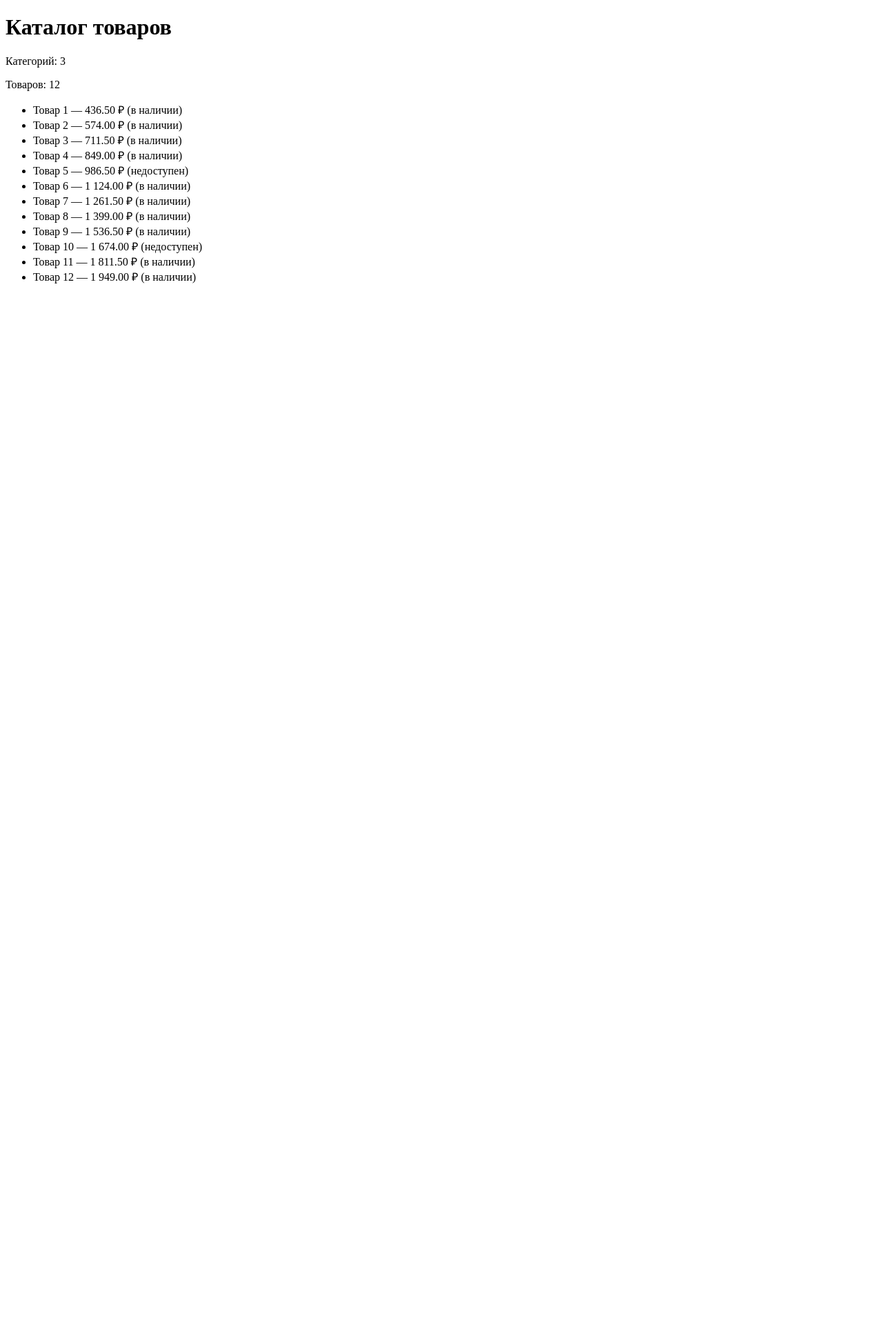
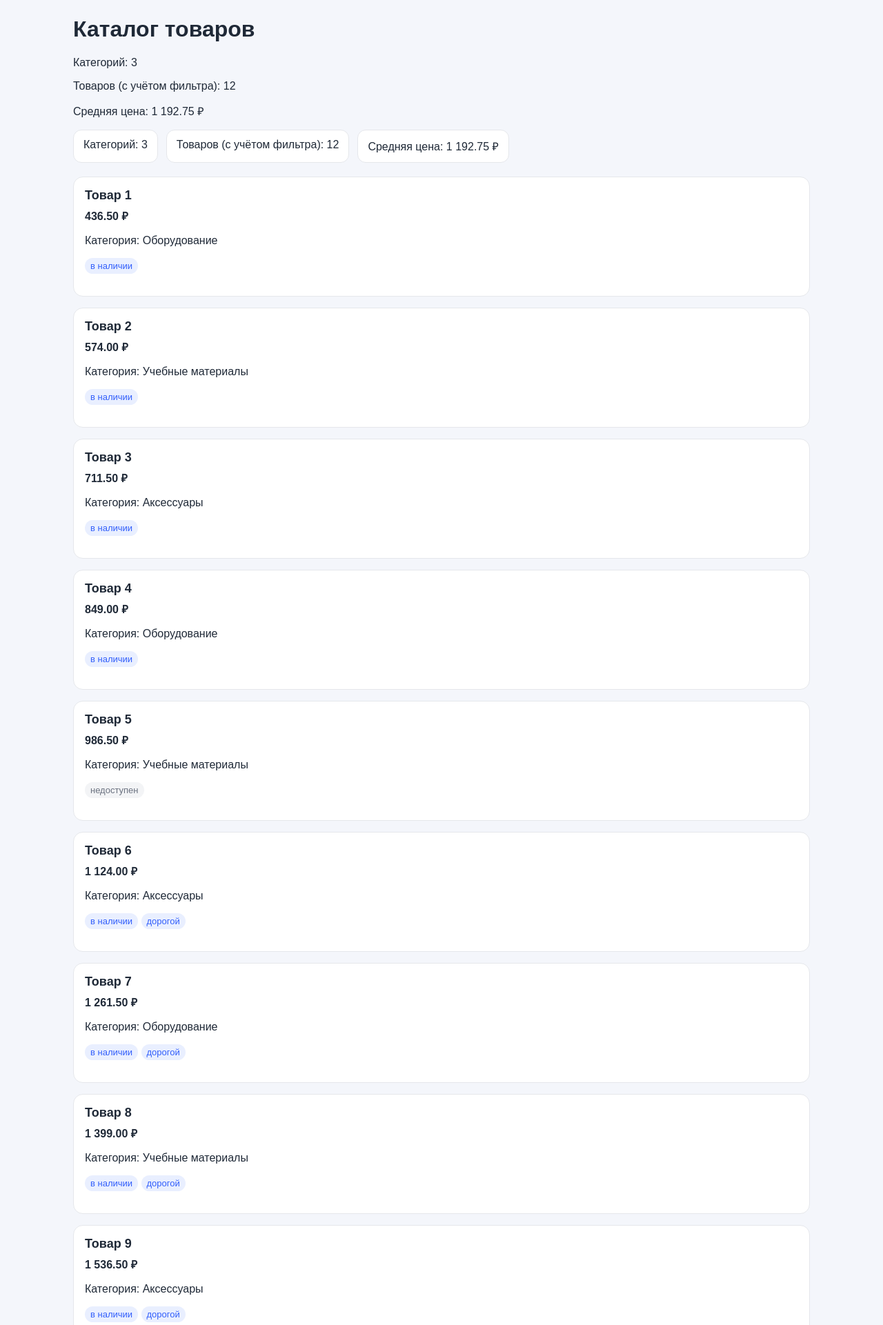
Before and after one commit to Toknnick/TRPO-Practice05, a PHP site: page / in a window 1280 px wide. Shown: the top 1921 px of the page at 69% size. Before the commit the page ends 411 px from the top, so only its background shows below. Run offline with PHP 8.4, Linux system fonts and the light colour scheme.

Commit message:
feat: добавлены фильтр каталога и карточки товаров

```diff
--- a/public/index.php
+++ b/public/index.php
@@ -4,13 +4,19 @@ require_once dirname(__FILE__) . '/../src/Model/Category.php';
 require_once dirname(__FILE__) . '/../src/Service/CatalogService.php';
 require_once dirname(__FILE__) . '/../src/functions.php';
 
-$catalog = new CatalogService(
+$catalogService = new CatalogService(
     dirname(__FILE__) . '/../data/products.json',
     dirname(__FILE__) . '/../data/categories.json'
 );
 
-$products = $catalog->getProducts();
-$categories = $catalog->getCategories();
+$productsWtithoutFilter = $catalogService->getProducts();
+$categories = $catalogService->getCategories();
+
+$rawCategoryId = trim($_GET['category_id'] ?? '');
+$filterCategoryId = $rawCategoryId === '' ? null : (int) $rawCategoryId;
+
+$products = $catalogService->filterByCategory($productsWtithoutFilter, $filterCategoryId);
+$averagePrice = $catalogService->averagePrice($products);
 ?>
 <!doctype html>
 <html lang="ru">
@@ -18,18 +24,40 @@ $categories = $catalog->getCategories();
   <meta charset="UTF-8">
   <meta name="viewport" content="width=device-width, initial-scale=1">
   <title>Каталог товаров — ТРПО практика 5</title>
+  <link rel="stylesheet" href="style.css">
 </head>
 <body>
   <main>
     <h1>Каталог товаров</h1>
-    <p>Категорий: <?= e((string) count($categories)) ?></p>
-    <p>Товаров: <?= e((string) count($products)) ?></p>
+    <p>Категорий: <?= e(count($categories)) ?></p>
+    <p>Товаров (с учётом фильтра): <?= e(count($products)) ?></p>
+    <p>Средняя цена: <?= e(number_format($averagePrice, 2, '.', ' ') . ' ₽') ?></p>
 
-    <ul>
-      <?php foreach ($products as $product): ?>
-        <li><?= e($product->label()) ?></li>
-      <?php endforeach; ?>
-    </ul>
+    <div class="stats">
+  <p>Категорий: <?= e((string) count($categories)) ?></p>
+  <p>Товаров (с учётом фильтра): <?= e((string) count($products)) ?></p>
+  <p>Средняя цена: <?= e(number_format($averagePrice, 2, '.', ' ') . ' ₽') ?></p>
+</div>
+
+  <section class="catalog">
+    <?php foreach ($products as $product): ?>
+      <article class="card">
+        <h2><?= e($product->getName()) ?></h2>
+        <p class="price"><?= e($product->formattedPrice()) ?></p>
+        <p>Категория: <?= e(categoryNameById($categories, $product->getCategoryId())) ?></p>
+        <p>
+          <?php if ($product->isActive()): ?>
+            <span class="pill">в наличии</span>
+          <?php else: ?>
+            <span class="pill off">недоступен</span>
+          <?php endif; ?>
+          <?php if ($product->isExpensive()): ?>
+            <span class="pill">дорогой</span>
+          <?php endif; ?>
+        </p>
+      </article>
+    <?php endforeach; ?>
+  </section>
   </main>
 </body>
 </html>
--- /dev/null
+++ b/public/style.css
@@ -0,0 +1,67 @@
+* {
+  box-sizing: border-box;
+}
+
+body {
+  margin: 0;
+  font-family: Arial, sans-serif;
+  background: #f4f6fb;
+  color: #1f2937;
+}
+
+main {
+  max-width: 1100px;
+  margin: 24px auto;
+  padding: 0 16px 40px;
+}
+
+.stats {
+  display: flex;
+  flex-wrap: wrap;
+  gap: 12px;
+  margin-bottom: 20px;
+}
+
+.stats p {
+  margin: 0;
+  background: #fff;
+  border: 1px solid #e5e7eb;
+  border-radius: 12px;
+  padding: 12px 14px;
+}
+
+.catalog {
+  display: grid;
+  gap: 16px;
+}
+
+.card {
+  background: #fff;
+  border: 1px solid #e5e7eb;
+  border-radius: 14px;
+  padding: 16px;
+}
+
+.card h2 {
+  margin: 0 0 8px;
+  font-size: 18px;
+}
+
+.card .price {
+  font-weight: 700;
+  margin: 8px 0;
+}
+
+.pill {
+  display: inline-block;
+  background: #e9efff;
+  color: #315efb;
+  border-radius: 999px;
+  padding: 4px 8px;
+  font-size: 13px;
+}
+
+.pill.off {
+  background: #f3f4f6;
+  color: #6b7280;
+}
--- a/src/Service/CatalogService.php
+++ b/src/Service/CatalogService.php
@@ -58,4 +58,29 @@ final class CatalogService
 
         return $data;
     }
+
+    public function filterByCategory(array $products, ?int $categoryId): array
+    {
+        if ($categoryId === null) {
+            return $products;
+        }
+        $filtered = [];
+        foreach ($products as $product) {
+            if ($product->belongsToCategory($categoryId)) {
+                $filtered[] = $product;
+            }
+        }
+        return $filtered;
+    }
+    public function averagePrice(array $products): float
+    {
+        if ($products === []) {
+            return 0.0;
+        }
+        $sum = 0.0;
+        foreach ($products as $product) {
+            $sum += $product->getPrice();
+        }
+        return $sum / count($products);
+    }
 }
--- a/src/functions.php
+++ b/src/functions.php
@@ -4,3 +4,13 @@ function e(string $value): string
 {
     return htmlspecialchars($value, ENT_QUOTES, 'UTF-8');
 }
+
+function categoryNameById(array $categories, int $categoryId): string
+{
+    foreach ($categories as $category) {
+        if ($category->getId() === $categoryId) {
+            return $category->getName();
+        }
+    }
+    return 'Без категории';
+}
```
